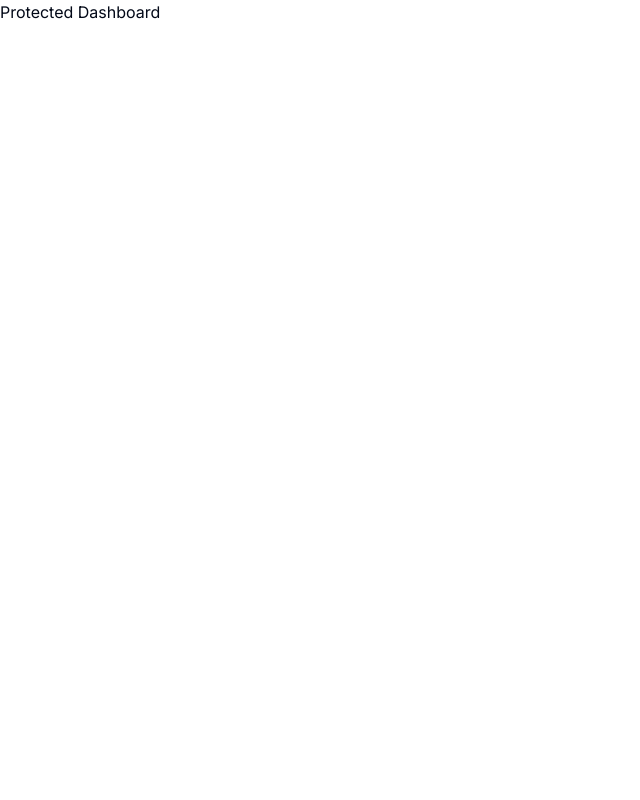
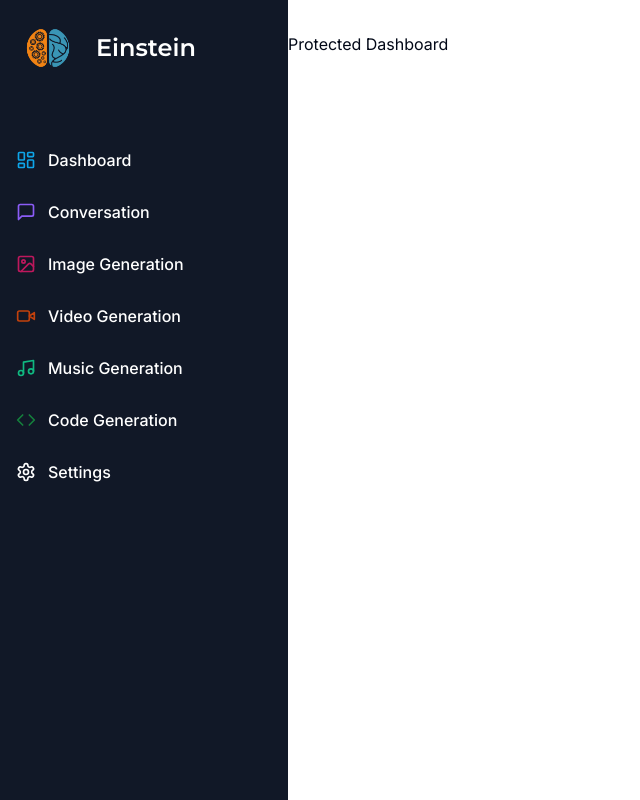
Before and after one commit to diegofcn/ai-plattform, a Next.js app: page /dashboard in a window 1280 px wide. Shown: the whole page, without its empty margins (0-640 px from the left). Built offline with nearby package versions, Linux system fonts and the light colour scheme.

Commit message:
added sidebar

```diff
--- a/app/(dashboard)/(routes)/dashboard/page.tsx
+++ b/app/(dashboard)/(routes)/dashboard/page.tsx
@@ -1,12 +1,8 @@
-import { Button } from "@/components/ui/button";
-import { UserButton } from "@clerk/nextjs";
-
 
 const DashboardPage = () => {
   return (
     <div>
     <p>Protected Dashboard</p>
-    <UserButton afterSignOutUrl="/"/>
     </div>
   )
 }
--- /dev/null
+++ b/app/(dashboard)/layout.tsx
@@ -0,0 +1,22 @@
+import Navbar from "@/components/Navbar";
+import Sidebar from "@/components/Sidebar";
+
+const DashboardLayout = ({
+    children
+}: {
+    children: React.ReactNode;
+}) => {
+  return (
+    <div className="h-full relative">
+        <div className="hidden h-full md:flex md:w-72 md:flex-col md:fixed md:inset-y-0 z-[80] bg-gray-900">
+            <Sidebar />
+            </div>
+        <main className="md:pl-72">
+            <Navbar />
+            {children}
+        </main>
+    </div>
+  )
+}
+
+export default DashboardLayout
--- /dev/null
+++ b/components/Mobile-sidebar.tsx
@@ -0,0 +1,24 @@
+"use client"
+
+import { Menu } from "lucide-react";
+import { Button } from "./ui/button";
+import { Sheet, SheetContent, SheetTrigger } from "./ui/sheet";
+import Sidebar from "./Sidebar";
+
+
+export const MobileSidebar = () => {
+  return (
+    <Sheet>
+        <SheetTrigger>
+            <Button variant="ghost" size="icon" className="md:hidden">
+                <Menu />
+            </Button>
+        </SheetTrigger>
+        <SheetContent side="left" className="p-0">
+            <Sidebar />
+        </SheetContent>
+    </Sheet>
+  )
+}
+
+export default MobileSidebar;
--- /dev/null
+++ b/components/Navbar.tsx
@@ -0,0 +1,16 @@
+
+import { UserButton } from "@clerk/nextjs"
+import MobileSidebar from "./Mobile-sidebar"
+
+const navbar = () => {
+  return (
+    <div className="flex items-center p-4">
+        <MobileSidebar />
+        <div className="flex w-full justify-end">
+            <UserButton afterSignOutUrl="/"/>
+        </div>
+    </div>
+  )
+}
+
+export default navbar
--- /dev/null
+++ b/components/Sidebar.tsx
@@ -0,0 +1,85 @@
+"use client"
+
+import { cn } from "@/lib/utils"
+import { Montserrat } from "next/font/google"
+import Image from "next/image"
+import Link from "next/link"
+import { LayoutDashboard,MessageSquare, ImageIcon, VideoIcon, Music, Code, Settings } from "lucide-react";
+
+const montserrat = Montserrat({weight: "600", subsets: ["latin"]})
+
+const routes = [
+    {
+        label: "Dashboard",
+        icon: LayoutDashboard,
+        href: "/dashboard",
+        color: "text-sky-500"
+    },
+    {
+        label: "Conversation",
+        icon: MessageSquare,
+        href: "/conversation",
+        color: "text-violet-500"
+    },
+    {
+        label: "Image Generation",
+        icon: ImageIcon,
+        href: "/image",
+        color: "text-pink-700"
+    },
+    {
+        label: "Video Generation",
+        icon: VideoIcon,
+        href: "/video",
+        color: "text-orange-700"
+    },
+    {
+        label: "Music Generation",
+        icon: Music,
+        href: "/music",
+        color: "text-emerald-500"
+    },
+    {
+        label: "Code Generation",
+        icon: Code,
+        href: "/code",
+        color: "text-green-700"
+    },
+    {
+        label: "Settings",
+        icon: Settings,
+        href: "/settings",
+    },
+
+]
+
+const Sidebar = () => {
+  return (
+    <div className="space-y-4 py-2 flex flex-col h-full bg-[#111827] text-white">
+        <div className="px-1 py-2 flex-1">
+            <Link href="/dashboard" className="flex items-center pl-3 mb-14">
+                <div className="relative w-16 h-16 mr-4">
+                    <Image fill alt="logo" src="/logo.png"/>
+                </div>
+                <h1 className={cn("text-2xl font-bold", montserrat.className)}>Einstein</h1>
+            </Link>
+            <div className="space-y-1">
+                {routes.map((route) => (
+                    <Link
+                        href={route.href}
+                        key={route.href}
+                        className="text-m group flex p-3 w-full justify-start font-medium cursor-pointer hover:text-white hover:bg-white/10 rounded-lg transition"
+                        >
+                            <div className="flex items-center flex-1">
+                                <route.icon className={cn("h-5 w-5 mr-3", route.color)}/>
+                                {route.label}
+                            </div>
+                        </Link>
+                ))}
+            </div>
+        </div>
+    </div>
+  )
+}
+
+export default Sidebar
--- /dev/null
+++ b/components/ui/sheet.tsx
@@ -0,0 +1,144 @@
+"use client"
+
+import * as React from "react"
+import * as SheetPrimitive from "@radix-ui/react-dialog"
+import { cva, type VariantProps } from "class-variance-authority"
+import { X } from "lucide-react"
+
+import { cn } from "@/lib/utils"
+
+const Sheet = SheetPrimitive.Root
+
+const SheetTrigger = SheetPrimitive.Trigger
+
+const SheetClose = SheetPrimitive.Close
+
+const SheetPortal = ({
+  className,
+  ...props
+}: SheetPrimitive.DialogPortalProps) => (
+  <SheetPrimitive.Portal className={cn(className)} {...props} />
+)
+SheetPortal.displayName = SheetPrimitive.Portal.displayName
+
+const SheetOverlay = React.forwardRef<
+  React.ElementRef<typeof SheetPrimitive.Overlay>,
+  React.ComponentPropsWithoutRef<typeof SheetPrimitive.Overlay>
+>(({ className, ...props }, ref) => (
+  <SheetPrimitive.Overlay
+    className={cn(
+      "fixed inset-0 z-50 bg-background/80 backdrop-blur-sm data-[state=open]:animate-in data-[state=closed]:animate-out data-[state=closed]:fade-out-0 data-[state=open]:fade-in-0",
+      className
+    )}
+    {...props}
+    ref={ref}
+  />
+))
+SheetOverlay.displayName = SheetPrimitive.Overlay.displayName
+
+const sheetVariants = cva(
+  "fixed z-50 gap-4 bg-background p-6 shadow-lg transition ease-in-out data-[state=open]:animate-in data-[state=closed]:animate-out data-[state=closed]:duration-300 data-[state=open]:duration-500",
+  {
+    variants: {
+      side: {
+        top: "inset-x-0 top-0 border-b data-[state=closed]:slide-out-to-top data-[state=open]:slide-in-from-top",
+        bottom:
+          "inset-x-0 bottom-0 border-t data-[state=closed]:slide-out-to-bottom data-[state=open]:slide-in-from-bottom",
+        left: "inset-y-0 left-0 h-full w-3/4 border-r data-[state=closed]:slide-out-to-left data-[state=open]:slide-in-from-left sm:max-w-sm",
+        right:
+          "inset-y-0 right-0 h-full w-3/4  border-l data-[state=closed]:slide-out-to-right data-[state=open]:slide-in-from-right sm:max-w-sm",
+      },
+    },
+    defaultVariants: {
+      side: "right",
+    },
+  }
+)
+
+interface SheetContentProps
+  extends React.ComponentPropsWithoutRef<typeof SheetPrimitive.Content>,
+    VariantProps<typeof sheetVariants> {}
+
+const SheetContent = React.forwardRef<
+  React.ElementRef<typeof SheetPrimitive.Content>,
+  SheetContentProps
+>(({ side = "right", className, children, ...props }, ref) => (
+  <SheetPortal>
+    <SheetOverlay />
+    <SheetPrimitive.Content
+      ref={ref}
+      className={cn(sheetVariants({ side }), className)}
+      {...props}
+    >
+      {children}
+      <SheetPrimitive.Close className="absolute right-4 top-4 rounded-sm opacity-70 ring-offset-background transition-opacity hover:opacity-100 focus:outline-none focus:ring-2 focus:ring-ring focus:ring-offset-2 disabled:pointer-events-none data-[state=open]:bg-secondary">
+        <X className="h-4 w-4" />
+        <span className="sr-only">Close</span>
+      </SheetPrimitive.Close>
+    </SheetPrimitive.Content>
+  </SheetPortal>
+))
+SheetContent.displayName = SheetPrimitive.Content.displayName
+
+const SheetHeader = ({
+  className,
+  ...props
+}: React.HTMLAttributes<HTMLDivElement>) => (
+  <div
+    className={cn(
+      "flex flex-col space-y-2 text-center sm:text-left",
+      className
+    )}
+    {...props}
+  />
+)
+SheetHeader.displayName = "SheetHeader"
+
+const SheetFooter = ({
+  className,
+  ...props
+}: React.HTMLAttributes<HTMLDivElement>) => (
+  <div
+    className={cn(
+      "flex flex-col-reverse sm:flex-row sm:justify-end sm:space-x-2",
+      className
+    )}
+    {...props}
+  />
+)
+SheetFooter.displayName = "SheetFooter"
+
+const SheetTitle = React.forwardRef<
+  React.ElementRef<typeof SheetPrimitive.Title>,
+  React.ComponentPropsWithoutRef<typeof SheetPrimitive.Title>
+>(({ className, ...props }, ref) => (
+  <SheetPrimitive.Title
+    ref={ref}
+    className={cn("text-lg font-semibold text-foreground", className)}
+    {...props}
+  />
+))
+SheetTitle.displayName = SheetPrimitive.Title.displayName
+
+const SheetDescription = React.forwardRef<
+  React.ElementRef<typeof SheetPrimitive.Description>,
+  React.ComponentPropsWithoutRef<typeof SheetPrimitive.Description>
+>(({ className, ...props }, ref) => (
+  <SheetPrimitive.Description
+    ref={ref}
+    className={cn("text-sm text-muted-foreground", className)}
+    {...props}
+  />
+))
+SheetDescription.displayName = SheetPrimitive.Description.displayName
+
+export {
+  Sheet,
+  SheetTrigger,
+  SheetClose,
+  SheetContent,
+  SheetHeader,
+  SheetFooter,
+  SheetTitle,
+  SheetDescription,
+}
--- a/package.json
+++ b/package.json
@@ -10,6 +10,7 @@
   },
   "dependencies": {
     "@clerk/nextjs": "^4.23.3",
+    "@radix-ui/react-dialog": "^1.0.4",
     "@radix-ui/react-slot": "^1.0.2",
     "@types/node": "20.5.7",
     "@types/react": "18.2.21",
```
Also changed, not shown: public/Logo.png (added), 1 other file (tests, documents, lock files or other folders).
